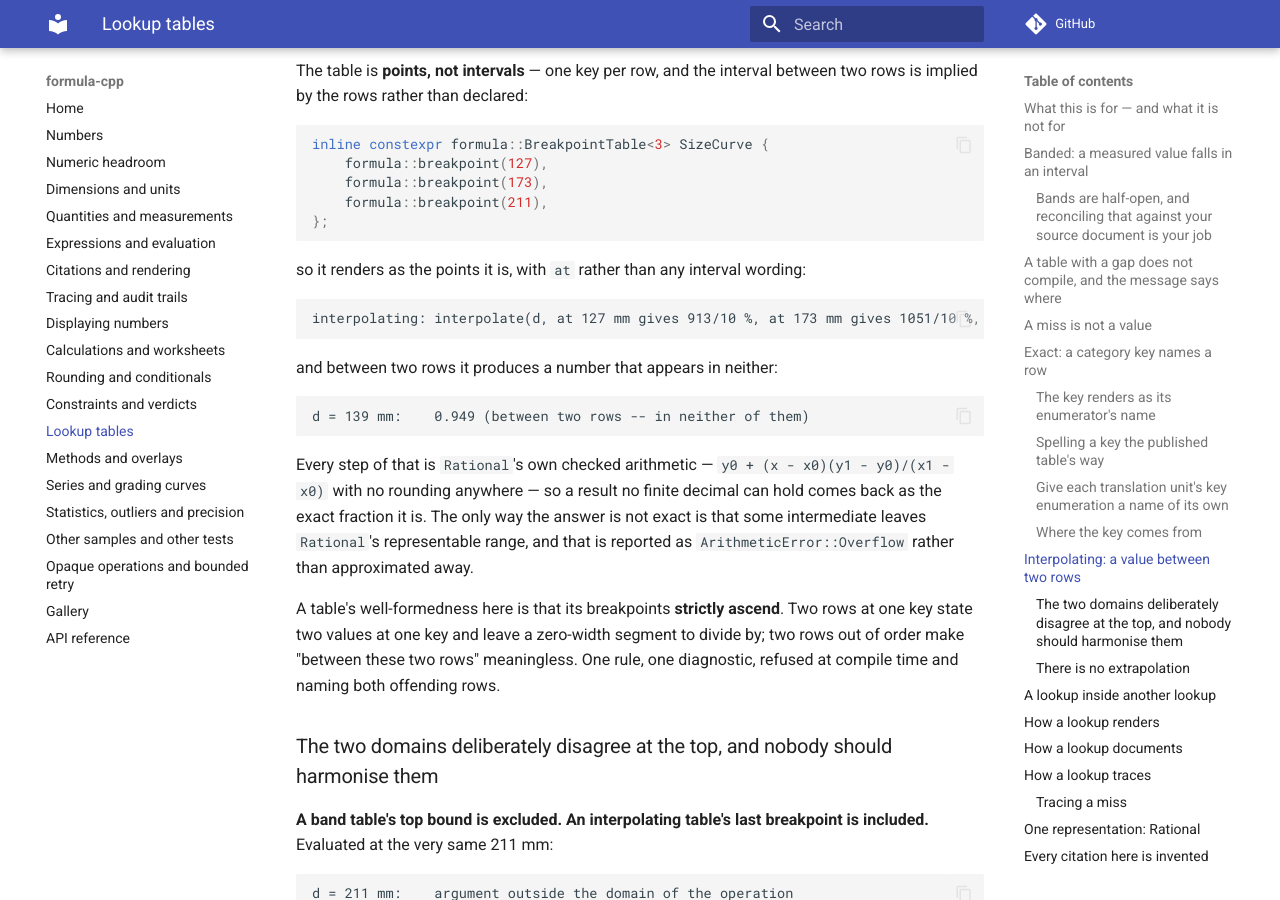
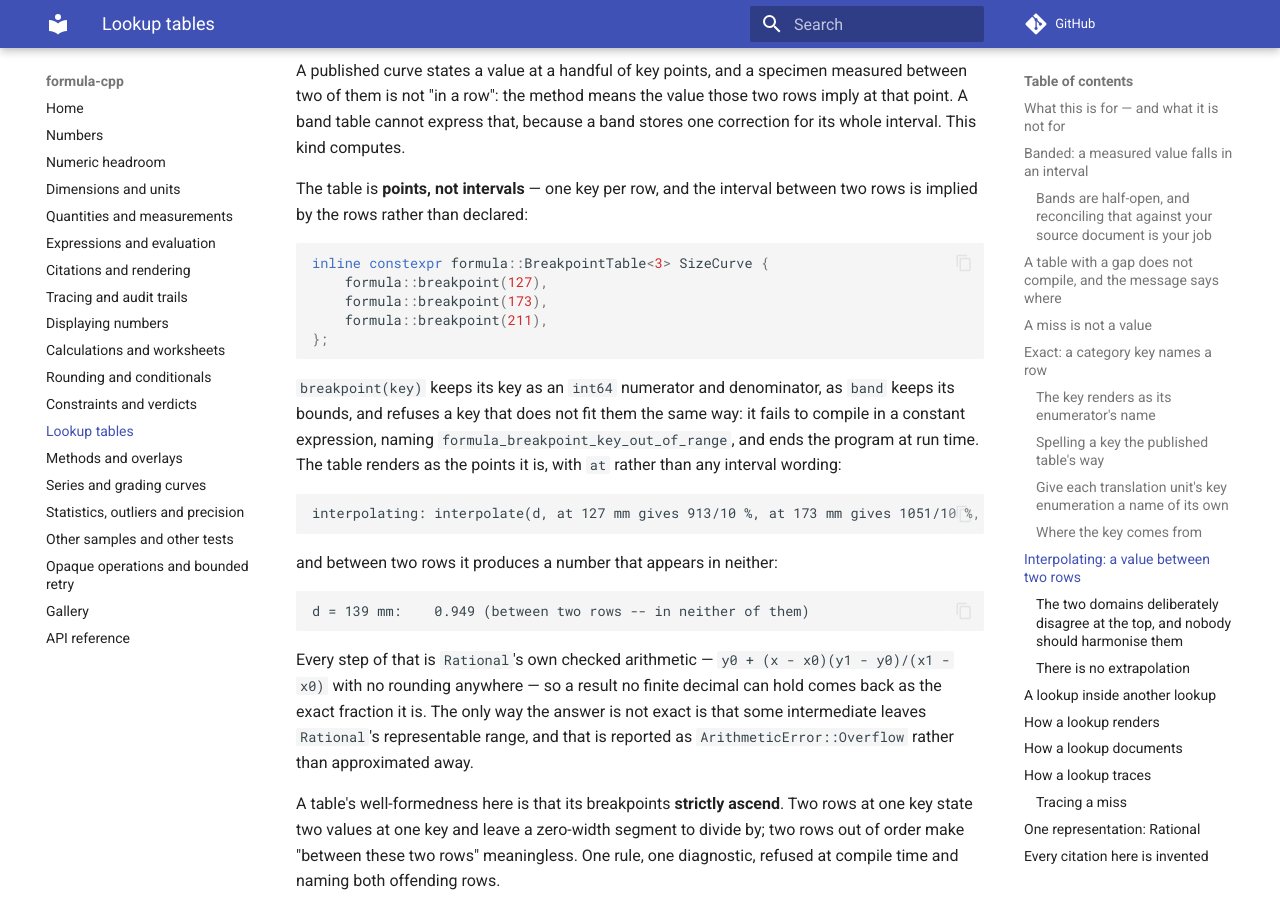
Before and after one commit to LASTRADA-Software/formula-cpp, an MkDocs documentation site: the page built from docs/lookup-tables.md, in a window 1280 px wide and 900 px high, scrolled down 10515 px. Built offline with MkDocs 1.6.1 and Material for MkDocs 9.7.7, drawn with Linux system fonts in a browser that asks for light colours; comment, search, counter and statistics services are not loaded; some of the changed text lies outside the part shown.

Commit message:
docs: correct stale statements about headers, integers and headroom
The changelog no longer says a derivation's header used to read
`(not shown: ...)` for 10^35 kWh: no release did. It now lists
std::numeric_limits<formula::Int128>, says that Step::unit holds the
unit a scaled, summed, negated, conditional or precision-limit step
borrowed, and states the band and breakpoint refusal in one entry.

The quantities guide says every built-in integer of up to 64 bits
converts exactly, std::uint64_t among them, and a wider one is refused.
The headroom guide says what a sum scaled by the product of the
denominators does now: the twenty masses' headroom pin fails. The
expressions guide names Rational::Int's minimum rather than IntMin,
which is still the 64-bit one. The lookup-tables guide says that band
and breakpoint refuse a bound or key past 64 bits, and how.

Signed-off-by: Christian Parpart <c.parpart@lastrada.net>

````diff
--- a/docs/lookup-tables.md
+++ b/docs/lookup-tables.md
@@ -86,6 +86,12 @@
 plain integers is, and so is a `std::array` of them — which is what makes it
 possible to validate a whole table with `static_assert` rather than only when
 it happens to be loaded at run time.
+
+A bound whose numerator or denominator does not fit those 64 bits is refused,
+never truncated: in a constant expression the table fails to compile, naming
+`formula_band_bound_out_of_range`, and reached at run time the program ends,
+because a `Band` is built to be a template argument and has no way to carry a
+failure.
 
 The node renders as one field per row, in the table's own declared order:
 
@@ -520,7 +526,11 @@
 };
 ```
 
-so it renders as the points it is, with `at` rather than any interval wording:
+`breakpoint(key)` keeps its key as an `int64` numerator and denominator, as
+`band` keeps its bounds, and refuses a key that does not fit them the same way:
+it fails to compile in a constant expression, naming
+`formula_breakpoint_key_out_of_range`, and ends the program at run time. The
+table renders as the points it is, with `at` rather than any interval wording:
 
 ```
 interpolating: interpolate(d, at 127 mm gives 913/10 %, at 173 mm gives 1051/10 %, at 211 mm gives 1127/10 %)
````
Also changed, not shown: CHANGELOG.md (+8 -8 lines), docs/expressions.md (+3 -3 lines), docs/numeric-headroom.md (+2 -1 lines), docs/quantities.md (+3 -2 lines).
